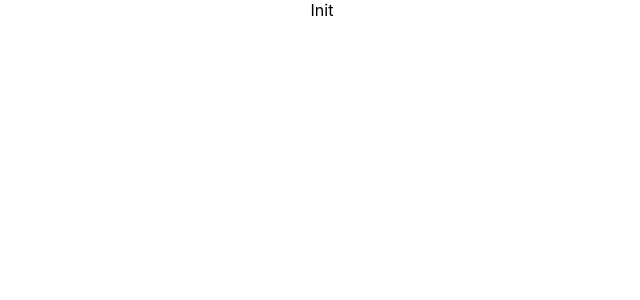
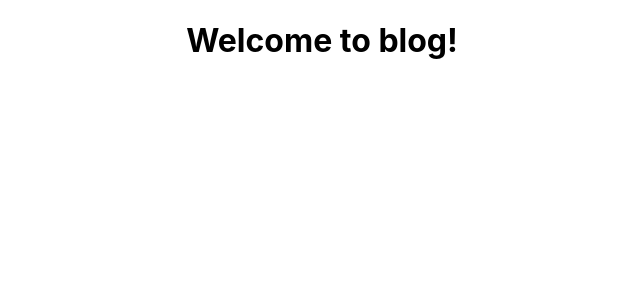
Before and after one commit to Romserg/react-blog, a React (Create React App) app: page / in a window 1280 px wide. Shown: the top 300 px of the page, without its empty margins (318-958 px from the left). Built offline with nearby package versions, Linux system fonts and the light colour scheme.

Commit message:
Add home component

```diff
--- a/src/App.js
+++ b/src/App.js
@@ -1,10 +1,17 @@
 import './App.css';
+import {
+  BrowserRouter as Router,
+  Route
+} from 'react-router-dom';
+import HomePage from './pages/HomePage';
 
 function App() {
   return (
-    <div className="App">
-      Init
-    </div>
+    <Router>
+      <div className="App">
+        <Route path="/" component={HomePage} exact />
+      </div>
+    </Router>
   );
 }
 
--- /dev/null
+++ b/src/pages/HomePage.js
@@ -0,0 +1,9 @@
+import React from 'react';
+
+const HomePage = () => (
+  <>
+    <h1>Welcome to blog!</h1>
+  </>
+);
+
+export default HomePage;
```
Also changed, not shown: public/manifest.json.
